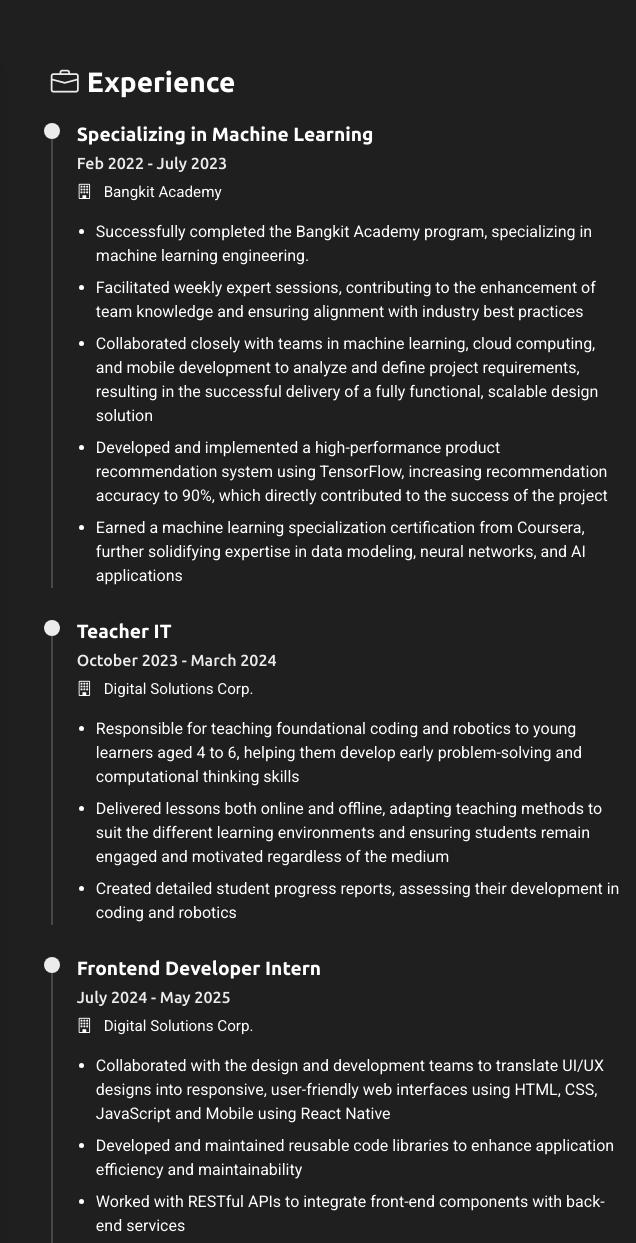
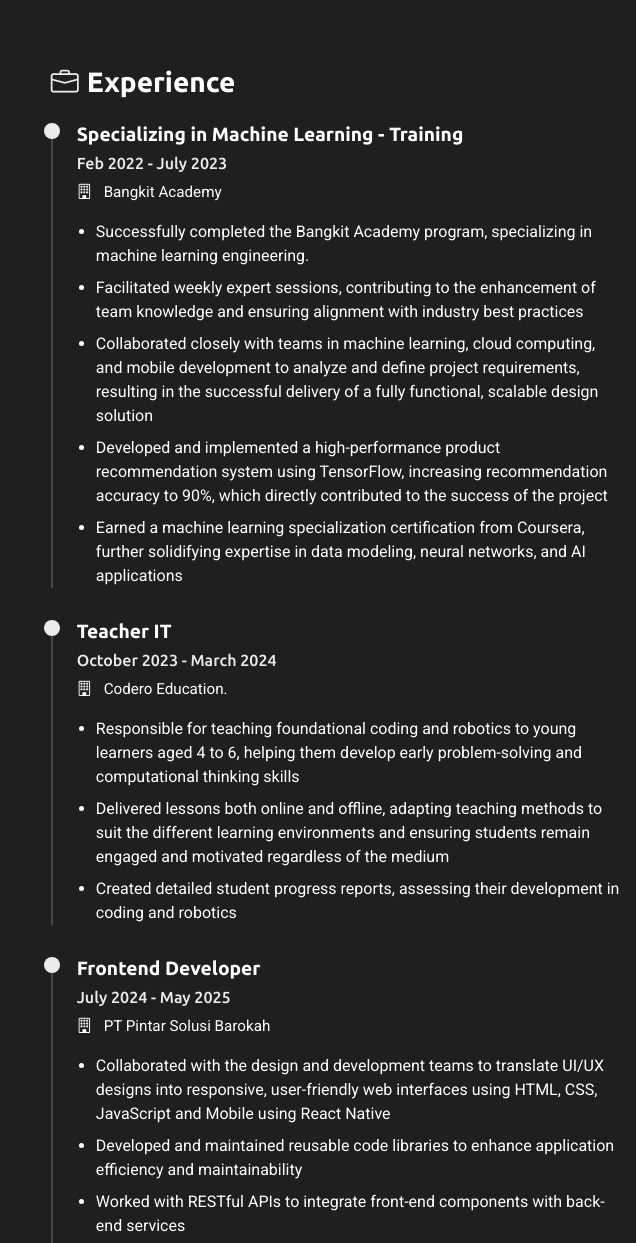
Before and after one commit to FarrelSZ/farrelsz.github.io, a plain HTML site: page index.html in a window 1280 px wide. Shown: the part 3185-4428 px from the top of the page, 644-1280 px from the left. Drawn offline with nearby package versions, Linux system fonts and the light colour scheme.

Commit message:
update resume details and correct company names

```diff
--- a/index.html
+++ b/index.html
@@ -497,7 +497,7 @@
                 <h3><i class="bi bi-briefcase me-2"></i>Experience</h3>
 
                 <div class="resume-item">
-                  <h4>Specializing in Machine Learning</h4>
+                  <h4>Specializing in Machine Learning - Training</h4>
                   <h5>Feb 2022 - July 2023</h5>
                   <p class="company"><i class="bi bi-building"></i> Bangkit Academy</p>
                   <ul>
@@ -528,7 +528,7 @@
                 <div class="resume-item">
                   <h4>Teacher IT</h4>
                   <h5>October 2023 - March 2024</h5>
-                  <p class="company"><i class="bi bi-building"></i> Digital Solutions Corp.</p>
+                  <p class="company"><i class="bi bi-building"></i> Codero Education.</p>
                   <ul>
                     <li>
                       Responsible for teaching foundational coding and robotics to young learners aged 4 to 6, helping
@@ -545,9 +545,9 @@
                 </div>
 
                 <div class="resume-item">
-                  <h4>Frontend Developer Intern</h4>
+                  <h4>Frontend Developer</h4>
                   <h5>July 2024 - May 2025</h5>
-                  <p class="company"><i class="bi bi-building"></i> Digital Solutions Corp.</p>
+                  <p class="company"><i class="bi bi-building"></i> PT Pintar Solusi Barokah</p>
                   <ul>
                     <li>
                       Collaborated with the design and development teams to translate UI/UX designs into responsive,
@@ -744,7 +744,7 @@
                 </div>
                 <div class="content">
                   <h4>Our Location</h4>
-                  <p>Kel Paninggilan, Kec Ciledug</p>
+                  <p>Jl.H.Dirin, Kel Paninggilan, Kec Ciledug</p>
                   <p>Banten, Indonesia</p>
                 </div>
               </div>
```
Also changed, not shown: 1 other file.
